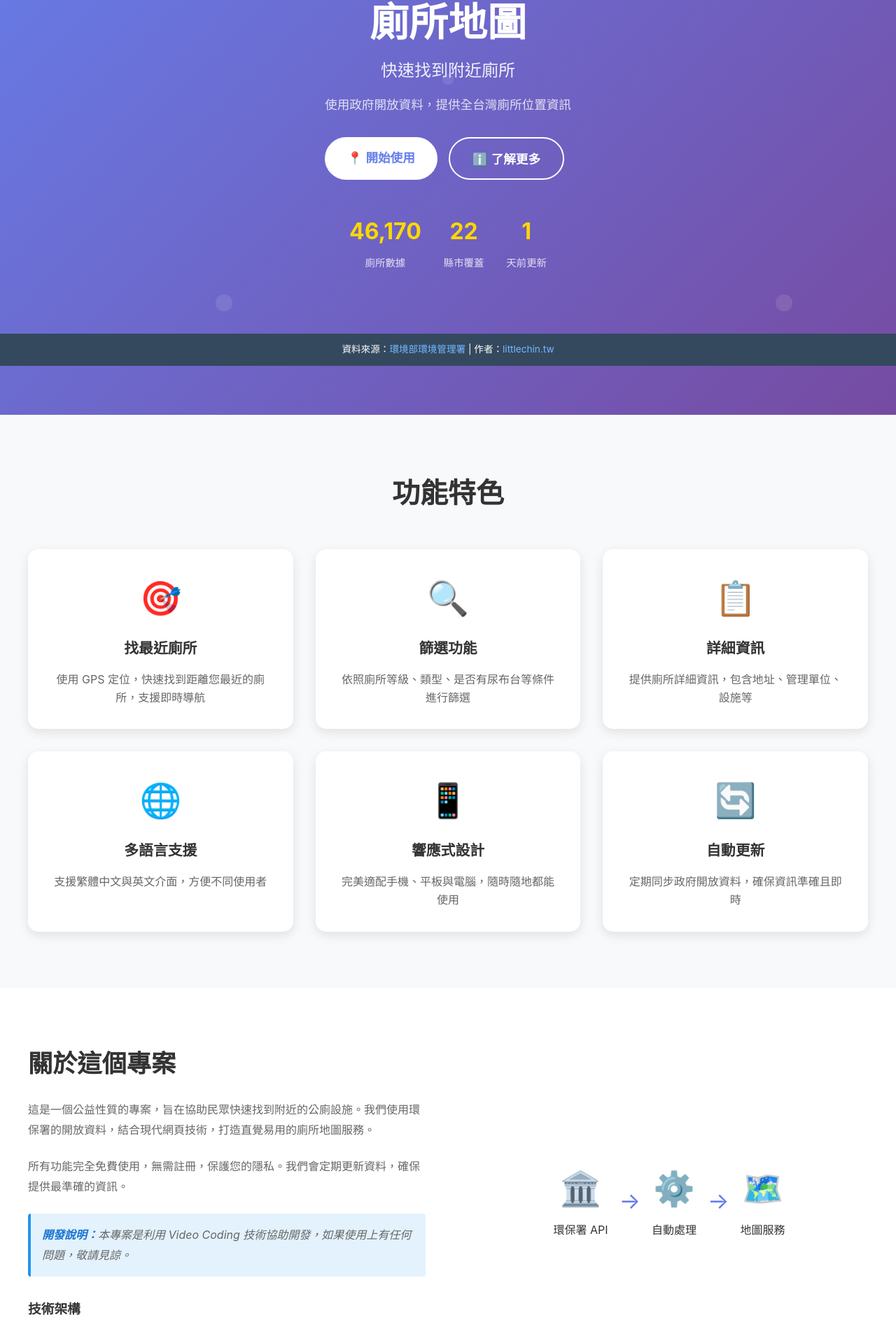
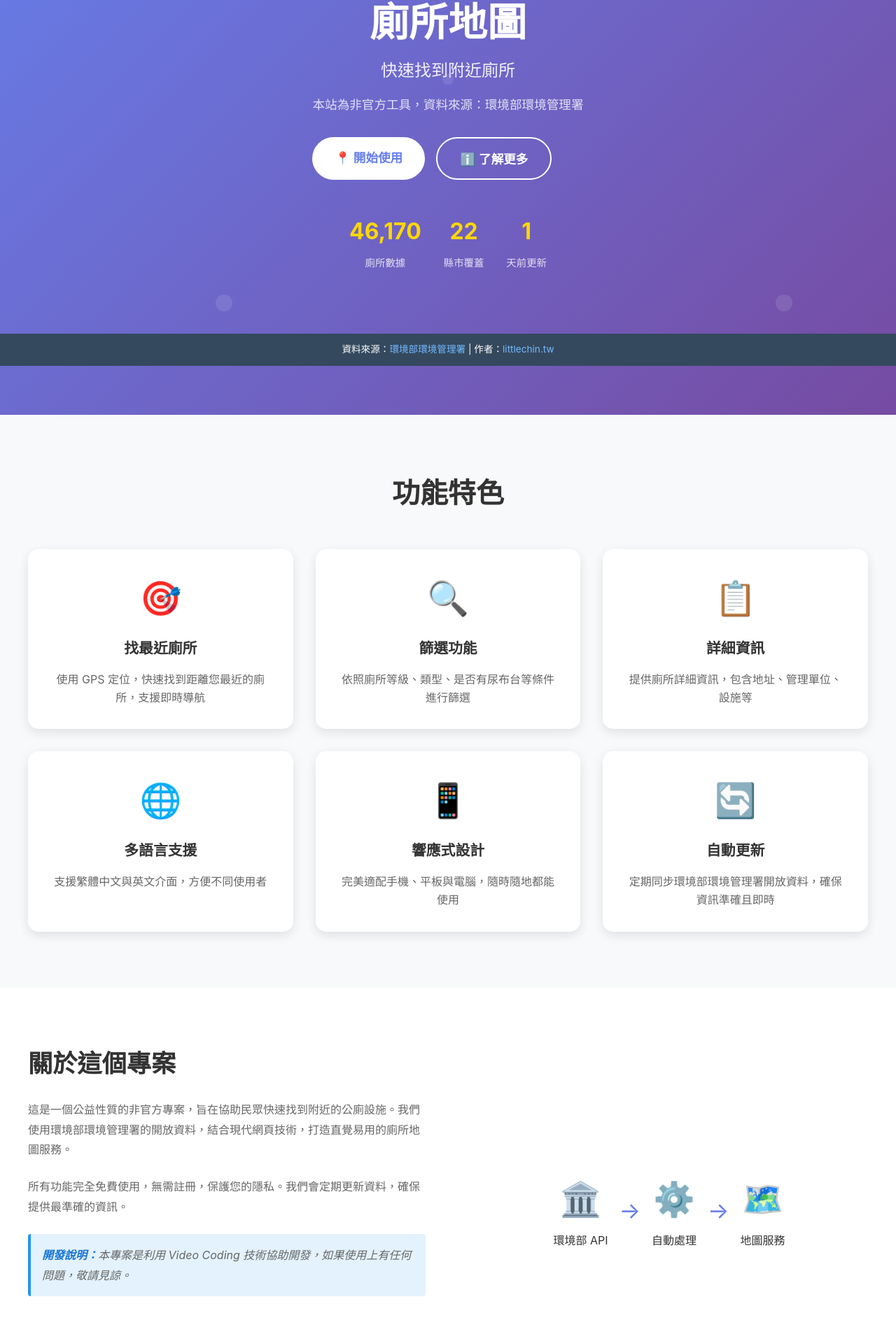
Before and after one commit to littlechintw/where-toilets, a Vue app: page / in a window 1280 px wide. Shown: the part 277-2164 px from the top of the page at 70% size. Built offline with nearby package versions, Linux system fonts and the light colour scheme.

Commit message:
Revise descriptions for clarity and accuracy
Updated descriptions to clarify the unofficial nature of the project and specify the source of the data.

```diff
--- a/src/i18n/locales/zh/home.js
+++ b/src/i18n/locales/zh/home.js
@@ -1,7 +1,7 @@
 export default {
   title: '廁所地圖',
   subtitle: '快速找到附近廁所',
-  description: '使用政府開放資料，提供全台灣廁所位置資訊',
+  description: '本站為非官方工具，資料來源：環境部環境管理署',
   startButton: '開始使用',
   learnMore: '了解更多',
   features: {
@@ -17,16 +17,16 @@ export default {
     responsive: '響應式設計',
     responsiveDesc: '完美適配手機、平板與電腦，隨時隨地都能使用',
     autoUpdate: '自動更新',
-    autoUpdateDesc: '定期同步政府開放資料，確保資訊準確且即時'
+    autoUpdateDesc: '定期同步環境部環境管理署開放資料，確保資訊準確且即時'
   },
   about: {
     title: '關於這個專案',
-    description1: '這是一個公益性質的專案，旨在協助民眾快速找到附近的公廁設施。我們使用環保署的開放資料，結合現代網頁技術，打造直覺易用的廁所地圖服務。',
+    description1: '這是一個公益性質的非官方專案，旨在協助民眾快速找到附近的公廁設施。我們使用環境部環境管理署的開放資料，結合現代網頁技術，打造直覺易用的廁所地圖服務。',
     description2: '所有功能完全免費使用，無需註冊，保護您的隱私。我們會定期更新資料，確保提供最準確的資訊。',
     videoCodingNote: '本專案是利用 Video Coding 技術協助開發，如果使用上有任何問題，敬請見諒。',
     techStack: '技術架構',
     dataFlow: {
-      step1: '環保署 API',
+      step1: '環境部 API',
       step2: '自動處理',
       step3: '地圖服務'
     }
```
